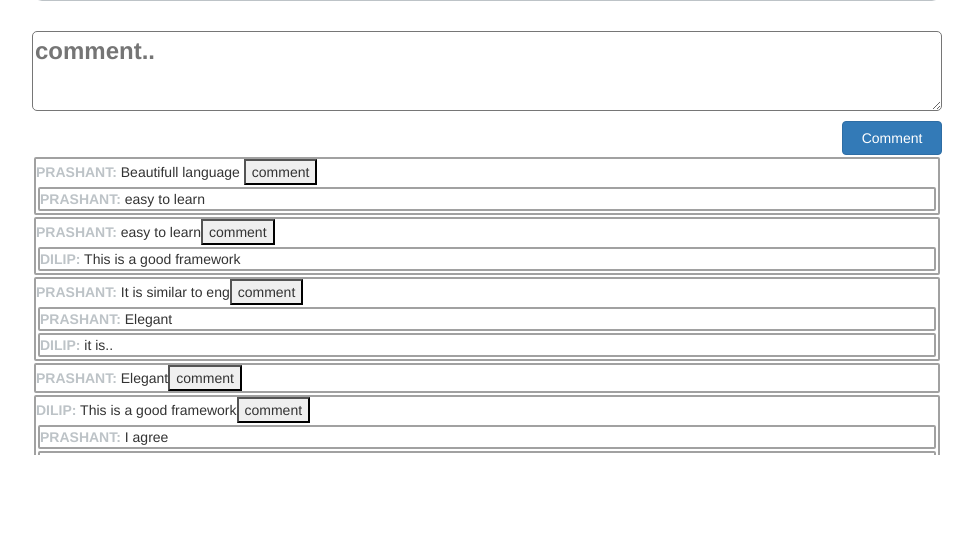
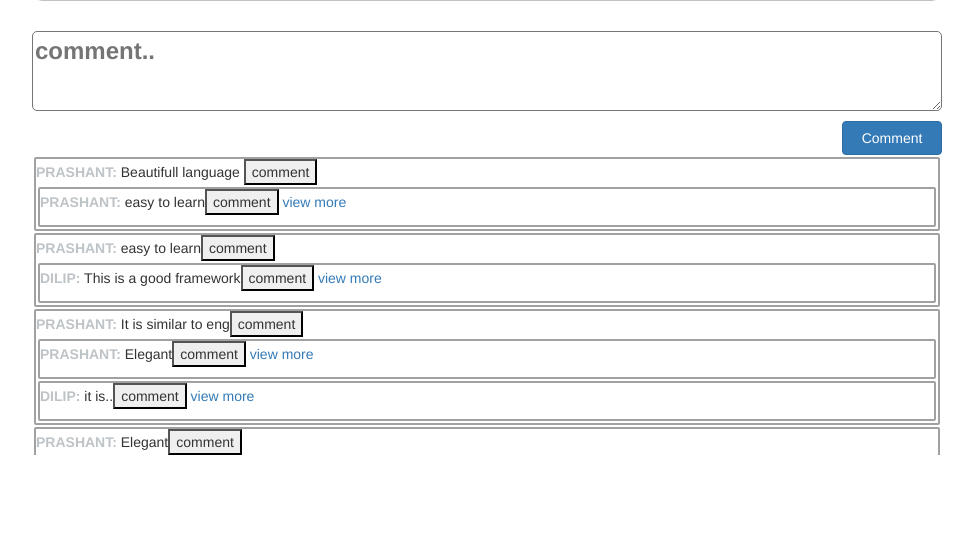
Before and after one commit to prashantjha/blogey, a Django app: template templates/viewPost.html in a window 1280 px wide. Shown: the part 318-853 px from the top of the page, without its empty margins (153-1126 px from the left). Run offline with Django 3.2, Linux system fonts and the light colour scheme; the template is opened without the code that fills it: values that come from a table or form of the project are taken from there, others are empty; data comes from the database, SQL or seed files in the repository; both versions use the stored data as it was after the commit; parts of the project's set-up code (start-up, migrations or seed data) failed here and were passed over; some libraries are stand-ins or nearby versions.

Commit message:
modified t-comment

```diff
--- a/posts/urls.py
+++ b/posts/urls.py
@@ -17,5 +17,6 @@ urlpatterns = patterns('',
     url(r'^edit/(?P<post_id>\d+)',views.edit,name='EditPost'),
     url(r'^update_post/$', views.update_post, name='updatePost'),
     url(r'^comment_cmnt/(?P<cmnt_id>\d+)',views.comment_cmnt,name = "CommentComment"),
+    url(r'^more_cmnt/(?P<cmnt_id>\d+)',views.more_cmnt,name = "More Comment"),
 
 )
--- a/static/js/my.js
+++ b/static/js/my.js
@@ -40,3 +40,26 @@ function comment(taid, cmtid)
              }
 	});
 }
+
+function more_comment(pid,cmtid)
+{
+
+	$.ajax({
+		type:"POST",
+		url:"/more_cmnt/"+cmtid,
+		data: {
+			csrfmiddlewaretoken: document.getElementsByName('csrfmiddlewaretoken')[0].value,
+
+		},
+		success:function(orders)
+        {
+
+           $("#"+pid).html(orders);
+
+        },
+        error: function (jqXHR, textStatus, errorThrown)
+             {
+                 alert("Please login!");
+             }
+	});
+}
--- a/templates/ajaxviewPost.html
+++ b/templates/ajaxviewPost.html
@@ -3,7 +3,7 @@
 		<div class="comment" id ="postCmnt" align="left" > <span class="author2" >  <strong>{{cmnt.user.username}}:</strong> </span>{{ cmnt.comment }}<button onclick="toggle('cpbox{{cmnt.id}}')">comment</button>
 
 			<div id="cpbox{{cmnt.id}}" class="" style="display:none">
-			<textarea id="ta{{cmnt.id}}"></textarea>
+				<textarea id="ta{{cmnt.id}}" required></textarea>
 				<button class="btn btn-primary" onclick="comment('ta{{cmnt.id}}', {{cmnt.id}}), toggle('cpbox{{cmnt.id}}')">Comment</button>
 			</div>
 
@@ -11,7 +11,19 @@
 			{% for data in cmnt_cmnt %}
 
 				{% if data.content_type.id  != cmnt.content_type.id  and data.object_id == cmnt.id %}
-				<div class="comment" align="left" > <span class="author2" >  <strong>{{data.user.username}}:</strong> </span>{{ data.comment }}</div>
+					<div class="comment" align="left" > <span class="author2" >  <strong>{{data.user.username}}:</strong> </span>{{ data.comment }}<button onclick="toggle('cpbox{{data.id}}')">comment</button>
+						<div id="cpbox{{data.id}}" class="" style="display:none">
+							<textarea id="ta{{data.id}}" required></textarea>
+							<button class="btn btn-primary" onclick="comment('ta{{data.id}}', {{data.id}}), toggle('cpbox{{data.id}}')">Comment</button>
+
+						</div>
+						<span id="more_cmnt">
+							<a onclick="more_comment('p{{data.id}}', {{data.id}} )" >view more</a>
+							<p  id ="p{{data.id}}"></p>
+						</span>
+
+
+					</div>
 				{% endif %}
 
 			{% endfor %}
--- a/templates/viewPost.html
+++ b/templates/viewPost.html
@@ -1,6 +1,9 @@
 {% extends 'base.html' %}
 {% load staticfiles %}
 {% block content %}
+<script type="text/javascript">
+
+</script>
 
 <div class="view-post-template">
 
```
Also changed, not shown: posts/views.py (+10 -0 lines), templates/more_cmnt.html (added, +14 -0 lines), db.sqlite3, 3 other files. Lines whose indentation alone changed are shown as unchanged.
